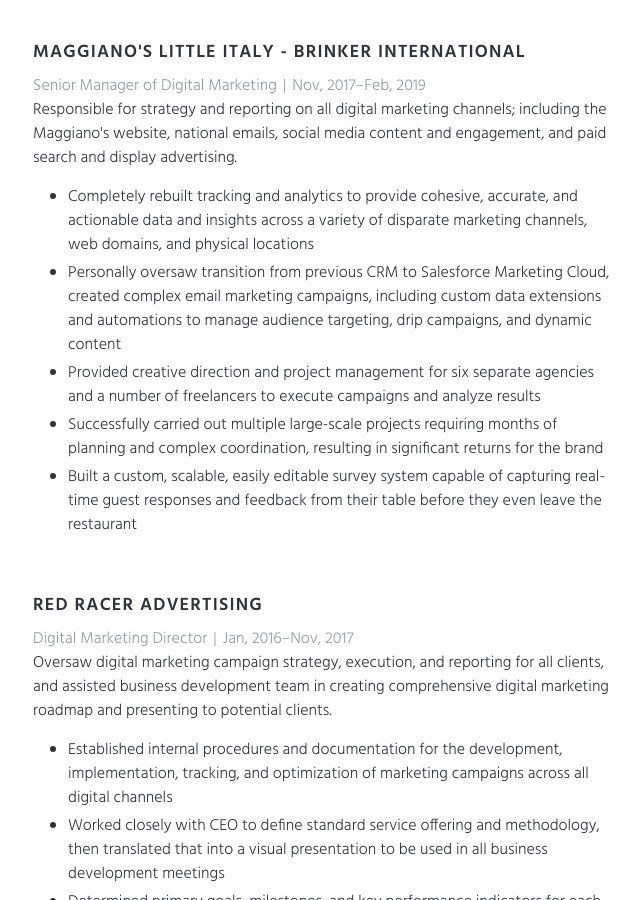
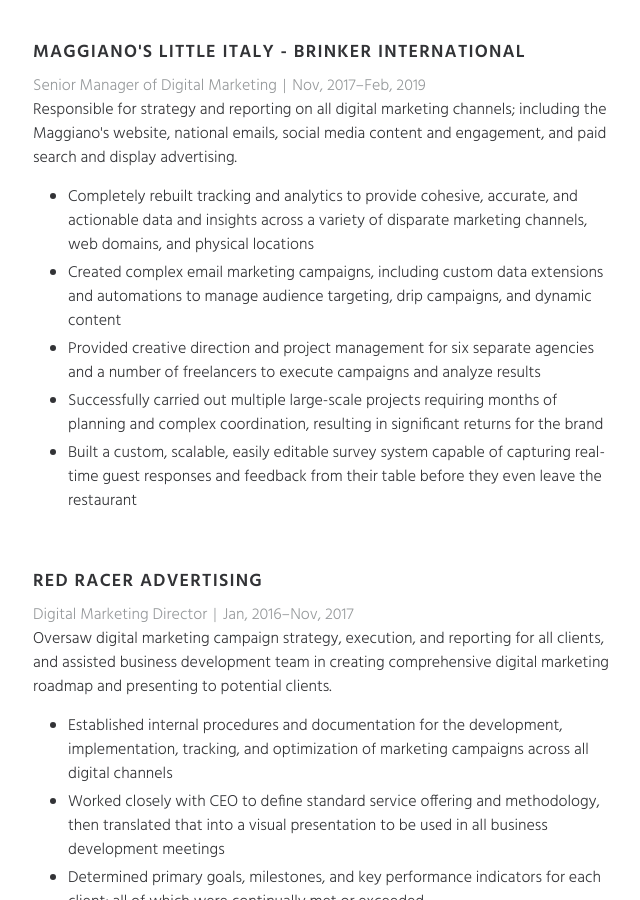
Before and after one commit to mattfredfry/mattfredfry.github.io, a Jekyll site: the page built from resume.html, in a window 1280 px wide and 900 px high, scrolled down 1046 px. Shown: the whole window, without its empty margins (317-957 px from the left). Built offline with Jekyll 4.4.1, drawn with Linux system fonts in a browser that asks for light colours; nearby versions of some CDN libraries.

Commit message:
Updating Magg

```diff
--- a/resume.html
+++ b/resume.html
@@ -51,7 +51,7 @@
             <p>Responsible for strategy and reporting on all digital marketing channels; including the Maggiano's website, national emails, social media content and engagement, and paid search and display advertising.</p>
             <ul class="section-highlights">
               <li class="section-highlight">Completely rebuilt tracking and analytics to provide cohesive, accurate, and actionable data and insights across a variety of disparate marketing channels, web domains, and physical locations</li>
-              <li class="section-highlight">Personally oversaw transition from previous CRM to Salesforce Marketing Cloud, created complex email marketing campaigns, including custom data extensions and automations to manage audience targeting, drip campaigns, and dynamic content</li>
+              <li class="section-highlight">Created complex email marketing campaigns, including custom data extensions and automations to manage audience targeting, drip campaigns, and dynamic content</li>
               <li class="section-highlight">Provided creative direction and project management for six separate agencies and a number of freelancers to execute campaigns and analyze results</li>
               <li class="section-highlight">Successfully carried out multiple large-scale projects requiring months of planning and complex coordination, resulting in significant returns for the brand</li>
               <li class="section-highlight">Built a custom, scalable, easily editable survey system capable of capturing real-time guest responses and feedback from their table before they even leave the restaurant</li>
```
